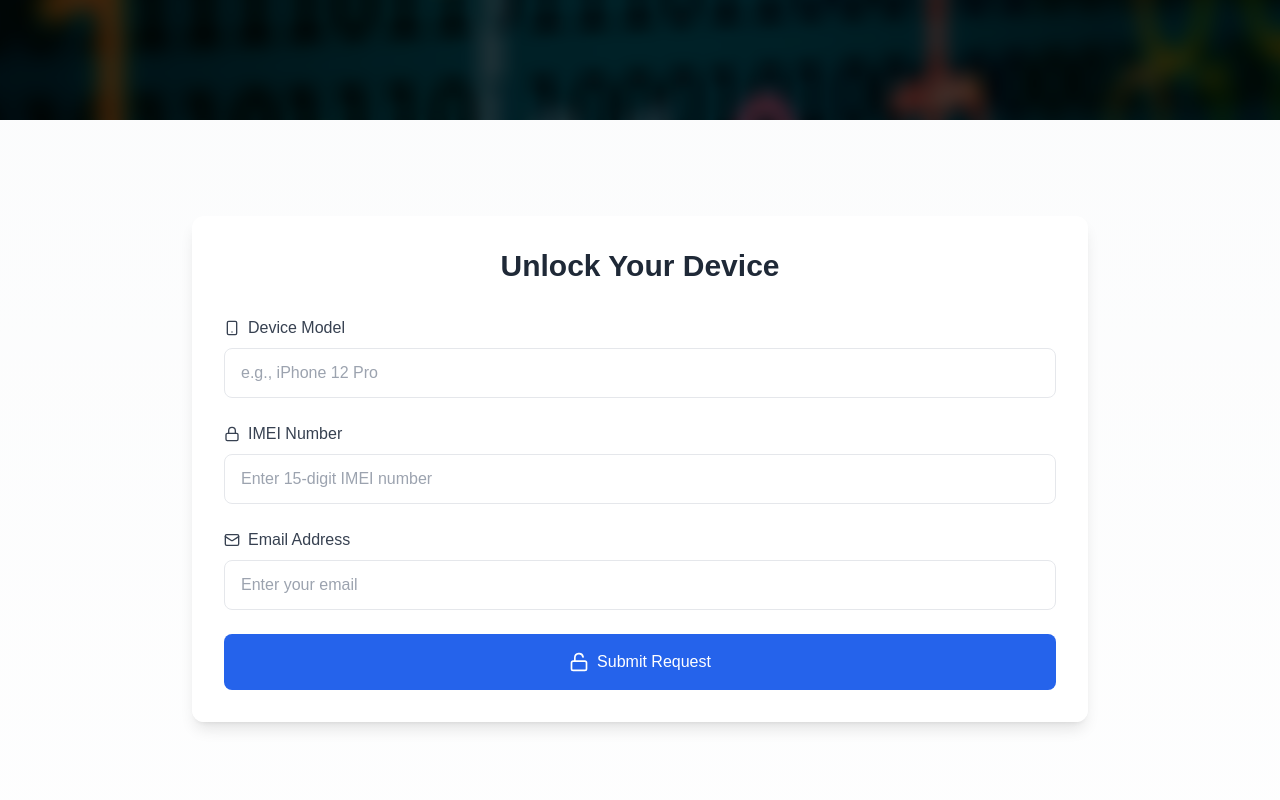
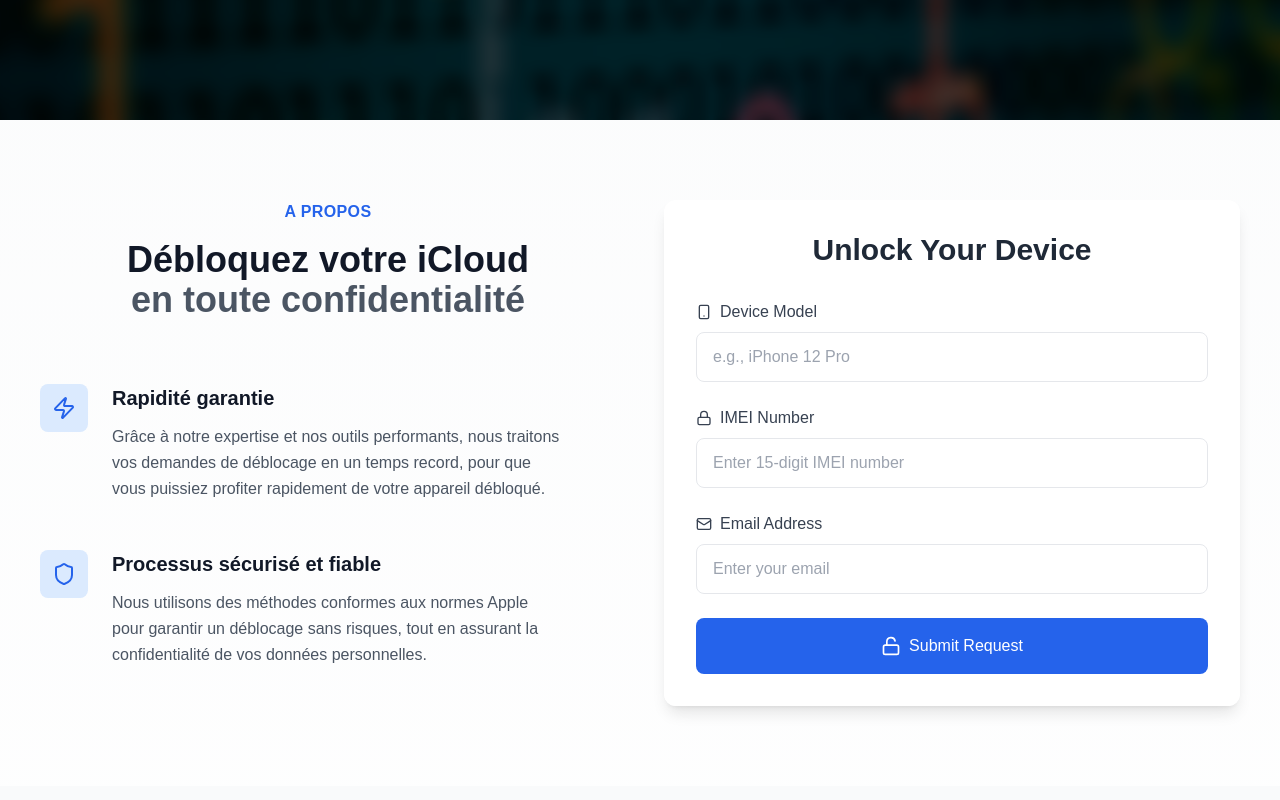
Before and after one commit to ansetechnoapp/quickrelease, a Next.js app: page /demarrer in a window 1280 px wide. Shown: the part 680-1480 px from the top of the page. Built offline with nearby package versions, Linux system fonts and the light colour scheme.

Commit message:
edit demarrer page

```diff
--- a/src/app/(other_page)/demarrer/page.tsx
+++ b/src/app/(other_page)/demarrer/page.tsx
@@ -4,6 +4,7 @@
 import { useInView } from 'react-intersection-observer';
 import { useForm } from 'react-hook-form';
 import { Lock, Unlock, Smartphone, Mail, ChevronDown, Loader } from 'lucide-react';
+import { Shield, Zap } from 'lucide-react';
 
 const Demarrer = () => {
   const [isSubmitting, setIsSubmitting] = useState(false);
@@ -56,7 +57,9 @@
           </motion.div>
         </div>
       </motion.div>
+      {/* <div className='flex flex-row'>
 
+<AboutSection /> */}
         {/* Unlock Form Section */}
         <UnlockForm
           ref={formRef}
@@ -65,6 +68,7 @@
           setIsSubmitting={setIsSubmitting}
           setShowSuccess={setShowSuccess}
         />
+      {/* </div> */}
 
       {/* Success Message */}
       {showSuccess && (
@@ -138,12 +142,19 @@
     <motion.section
   ref={ref}
   id="unlock"
-      className="py-24 px-4"
+  className="px-4"
   initial={{ opacity: 0, y: 50 }}
   animate={{ opacity: inView ? 1 : 0, y: inView ? 0 : 50 }}
   transition={{ duration: 0.8 }}
 >
-      <div className="max-w-4xl mx-auto">
+  <div className="mx-auto flex flex-col md:flex-row gap-12 justify-between py-20 px-6 ">
+    {/* About Section */}
+    <div className="w-full md:w-1/2">
+      <AboutSection />
+    </div>
+
+    {/* Unlock Form */}
+    <div className="w-full md:w-1/2">
       <div className="bg-white/90 backdrop-blur-sm rounded-xl shadow-lg p-8">
         <h2 className="text-3xl font-bold text-center text-gray-800 mb-8">
           Unlock Your Device
@@ -227,7 +238,9 @@
         </form>
       </div>
     </div>
+  </div>
 </motion.section>
+
   );
 });
 
@@ -260,7 +273,7 @@
   return (
     <motion.section
       ref={ref}
-      className="py-24 px-4 bg-gray-50"
+      className="py-14 px-4 bg-gray-50"
       initial={{ opacity: 0, y: 50 }}
       animate={{ opacity: inView ? 1 : 0, y: inView ? 0 : 50 }}
       transition={{ duration: 0.8 }}
@@ -284,8 +297,7 @@
               >
                 <span className="font-semibold text-gray-800">{faq.question}</span>
                 <ChevronDown
-                  className={`w-5 h-5 transform transition-transform ${
-                    openIndex === index ? 'rotate-180' : ''
+                  className={`w-5 h-5 transform transition-transform ${openIndex === index ? 'rotate-180' : ''
                     }`}
                 />
               </button>
@@ -305,3 +317,58 @@
 });
 
 export default Demarrer;
+
+
+const AboutSection = () => {
+  return (
+      <div className="max-w-6xl mx-auto">
+        {/* Header */}
+        <div className="text-center mb-16">
+          <h3 className="text-blue-600 font-semibold tracking-wide uppercase mb-4">
+            A PROPOS
+          </h3>
+          <h2 className="text-3xl md:text-4xl font-bold text-gray-900 mb-6">
+            Débloquez votre iCloud<br />
+            <span className="text-gray-600">en toute confidentialité</span>
+          </h2>
+        </div>
+
+        {/* Features Grid */}
+        <div className="grid gap-12">
+          {/* Feature 1 */}
+          <div className="flex gap-6">
+            <div className="flex-shrink-0">
+              <div className="w-12 h-12 rounded-lg bg-blue-100 flex items-center justify-center">
+                <Zap className="w-6 h-6 text-blue-600" />
+              </div>
+            </div>
+            <div>
+              <h3 className="text-xl font-semibold text-gray-900 mb-3">
+                Rapidité garantie
+              </h3>
+              <p className="text-gray-600 leading-relaxed max-w-md">
+                Grâce à notre expertise et nos outils performants, nous traitons vos demandes de déblocage en un temps record, pour que vous puissiez profiter rapidement de votre appareil débloqué.
+              </p>
+            </div>
+          </div>
+
+          {/* Feature 2 */}
+          <div className="flex gap-6">
+            <div className="flex-shrink-0">
+              <div className="w-12 h-12 rounded-lg bg-blue-100 flex items-center justify-center">
+                <Shield className="w-6 h-6 text-blue-600" />
+              </div>
+            </div>
+            <div>
+              <h3 className="text-xl font-semibold text-gray-900 mb-3">
+                Processus sécurisé et fiable
+              </h3>
+              <p className="text-gray-600 leading-relaxed max-w-md">
+                Nous utilisons des méthodes conformes aux normes Apple pour garantir un déblocage sans risques, tout en assurant la confidentialité de vos données personnelles.
+              </p>
+            </div>
+          </div>
+        </div>
+      </div>
+  );
+};
```
Lines whose indentation alone changed are shown as unchanged.
